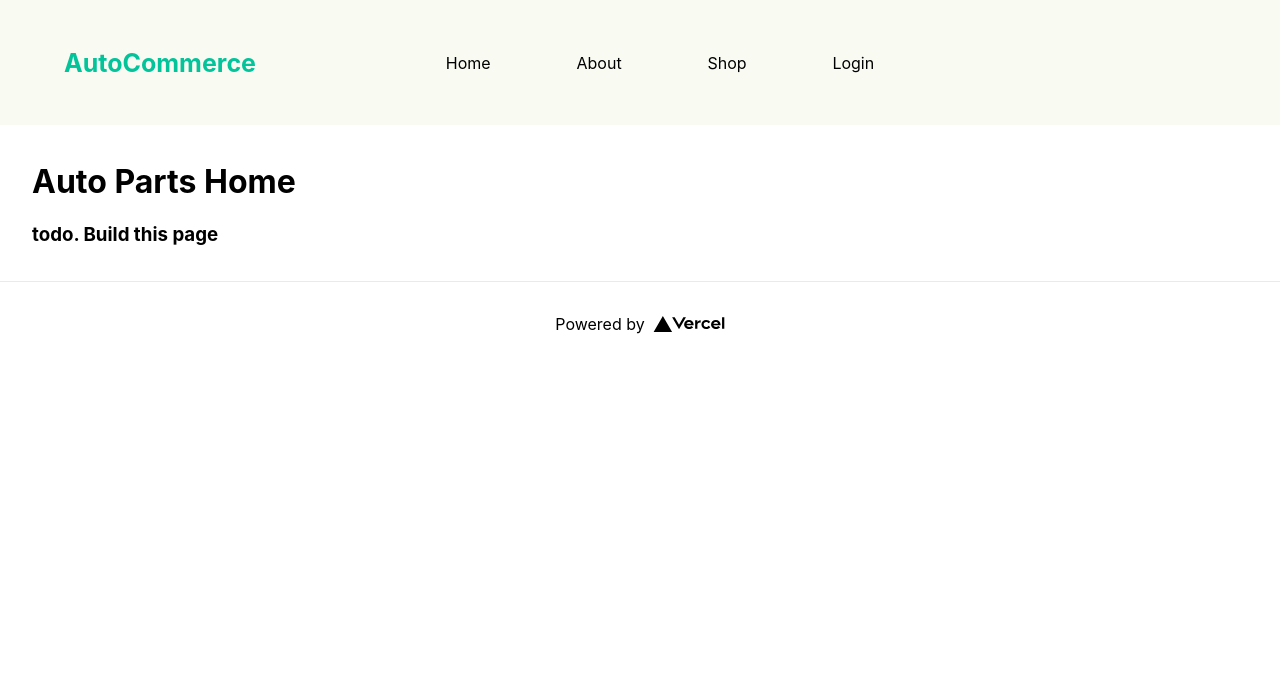
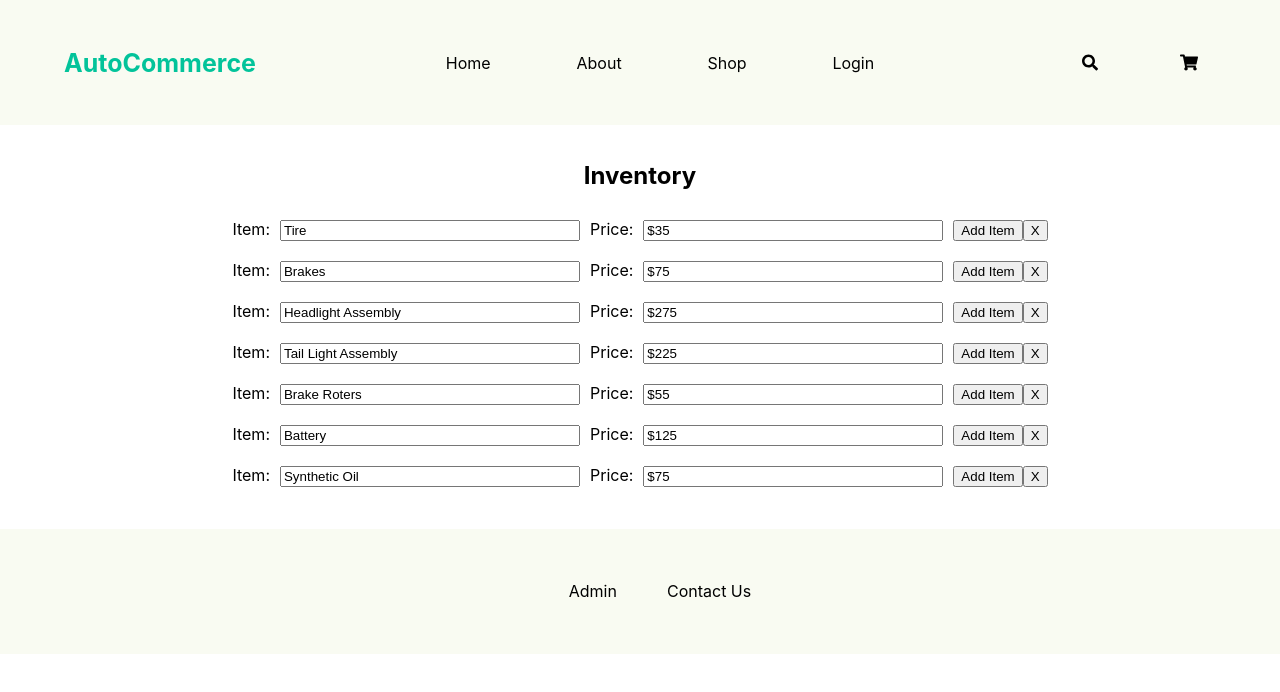
Before and after one commit to eolculnamo2/fcc-ecommerce-site, a Next.js app in the folder front-end/: page / in a window 1280 px wide. Shown: the top 692 px of the page. Built offline with nearby package versions, Linux system fonts and the light colour scheme.

Commit message:
front end code for index.txx and styling

```diff
--- a/front-end/components/Footer/Footer.module.css
+++ b/front-end/components/Footer/Footer.module.css
@@ -1,20 +1,18 @@
-.footer {
+.Footer {
   display: flex;
-  flex: 1;
-  padding: 2rem 0;
-  border-top: 1px solid #eaeaea;
+  flex-direction: row;
   justify-content: center;
   align-items: center;
+  height: 125px;
+  background-color: #f9fbf2;
+  list-style: none;
 }
 
-.footer a {
-  display: flex;
-  justify-content: center;
-  align-items: center;
-  flex-grow: 1;
+.Footer li {
+  margin: 25px;
 }
 
-.logo {
-  height: 1em;
-  margin-left: 0.5rem;
+.Footer li:hover {
+  color: #02c39a;
+  cursor: pointer;
 }
--- a/front-end/components/Footer/Footer.tsx
+++ b/front-end/components/Footer/Footer.tsx
@@ -1,20 +1,15 @@
 import * as React from "react";
 import styles from "./Footer.module.css";
-import Image from "next/image";
 
-const Footer = () => (
-  <footer className={styles.footer}>
-    <a
-      href="https://vercel.com?utm_source=create-next-app&utm_medium=default-template&utm_campaign=create-next-app"
-      target="_blank"
-      rel="noopener noreferrer"
-    >
-      Powered by{" "}
-      <span className={styles.logo}>
-        <Image src="/vercel.svg" alt="Vercel Logo" width={72} height={16} />
-      </span>
-    </a>
-  </footer>
-);
+function Footer() {
+  return (
+    <footer>
+      <ul className={styles.Footer}>
+        <li>Admin</li>
+        <li>Contact Us</li>
+      </ul>
+    </footer>
+  )
+}
 
 export default Footer;
--- a/front-end/components/Header/Header.module.css
+++ b/front-end/components/Header/Header.module.css
@@ -41,3 +41,8 @@
 .navIcons:hover {
   cursor: pointer;
 }
+
+.navIcon {
+  height: 25px;
+  width: 25px;
+}
--- a/front-end/components/Header/Header.tsx
+++ b/front-end/components/Header/Header.tsx
@@ -1,6 +1,9 @@
 import Link from "next/link";
 import * as React from "react";
 import styles from "./Header.module.css";
+import { FontAwesomeIcon } from '@fortawesome/react-fontawesome';
+import { faSearch } from '@fortawesome/free-solid-svg-icons';
+import { faShoppingCart } from '@fortawesome/free-solid-svg-icons';
 
 const Header = () => {
   return (
@@ -23,8 +26,8 @@ const Header = () => {
       </ul>
 
       <ul className={styles.navIcons}>
-        <i className="fas fa-search"></i>
-        <i className="fas fa-shopping-cart"></i>
+        <FontAwesomeIcon icon={faSearch} className={styles.navIcon} />
+        <FontAwesomeIcon icon={faShoppingCart} className={styles.navIcon} />
       </ul>
     </nav>
   );
--- a/front-end/package.json
+++ b/front-end/package.json
@@ -8,6 +8,9 @@
     "lint": "next lint"
   },
   "dependencies": {
+    "@fortawesome/fontawesome-svg-core": "^1.2.36",
+    "@fortawesome/free-solid-svg-icons": "^5.15.4",
+    "@fortawesome/react-fontawesome": "^0.1.16",
     "next": "12.0.7",
     "react": "17.0.2",
     "react-dom": "17.0.2",
--- a/front-end/pages/api/hello.ts
+++ /dev/null
@@ -1,13 +0,0 @@
-// Next.js API route support: https://nextjs.org/docs/api-routes/introduction
-import type { NextApiRequest, NextApiResponse } from 'next'
-
-type Data = {
-  name: string
-}
-
-export default function handler(
-  req: NextApiRequest,
-  res: NextApiResponse<Data>
-) {
-  res.status(200).json({ name: 'John Doe' })
-}
--- a/front-end/pages/index.tsx
+++ b/front-end/pages/index.tsx
@@ -1,12 +1,49 @@
 import type { NextPage } from "next";
 import * as React from "react";
 import PrimaryLayout from "../layouts/PrimaryLayout/PrimaryLayout";
+import styles from "../styles/Index.module.css";
 
 const Home: NextPage = () => (
   <PrimaryLayout title="Auto Parts Shop" description="But our auto parts">
-    <h1>Auto Parts Home</h1>
-    <h3>todo. Build this page</h3>
+    <div>
+      <Inventory />
+    </div>
   </PrimaryLayout>
 );
 
 export default Home;
+
+const cars = [{item:"Tire", price:"$35"},{item:"Brakes", price:"$75"},{item:"Headlight Assembly", price:"$275"},{item:"Tail Light Assembly", price:"$225"},{item:"Brake Roters", price:"$55"},{item:"Battery", price:"$125"},{item:"Synthetic Oil", price:"$75"}]
+
+
+function Inventory(){
+  return (
+    <div className={styles.InventoryForm}>
+
+      <h2>Inventory</h2>
+      <List />
+
+    </div>
+  )
+}
+
+function List(){
+  const CarInfo = cars.map((car) =>
+    <form>
+
+      <label hmtlFor="CarItem">Item:</label>
+      <input className={styles.InventoryItem} type="text" name="CarItem" value={car.item} />
+
+
+      <label htmlFor="CarItem-price">Price:</label>
+      <input className={styles.InventoryItem} type="text" name="CarItem-price" value={car.price} />
+      <button type="submit">Add Item</button>
+      <button type="button">X</button>
+
+    </form>
+
+  )
+  return (
+    <div>{CarInfo}</div>
+  )
+}
--- a/front-end/pages/login.tsx
+++ b/front-end/pages/login.tsx
@@ -3,6 +3,8 @@ import * as React from "react";
 import { useForm } from "react-hook-form";
 import PrimaryLayout from "../layouts/PrimaryLayout/PrimaryLayout";
 import styles from "../styles/login.module.css";
+
+
 
 interface LoginFormData {
   email: string;
--- /dev/null
+++ b/front-end/styles/Index.module.css
@@ -0,0 +1,12 @@
+.InventoryForm {
+    display: flex;
+    flex-direction: column;
+    justify-content: center;
+    align-items: center;
+  }
+
+  .InventoryItem {
+      margin: 10px;
+      width: 300px;
+
+  }
```
Also changed, not shown: front-end/layouts/PrimaryLayout/PrimaryLayout.module.css (line endings or trailing spaces), 1 other file (tests, documents, lock files or other folders).
